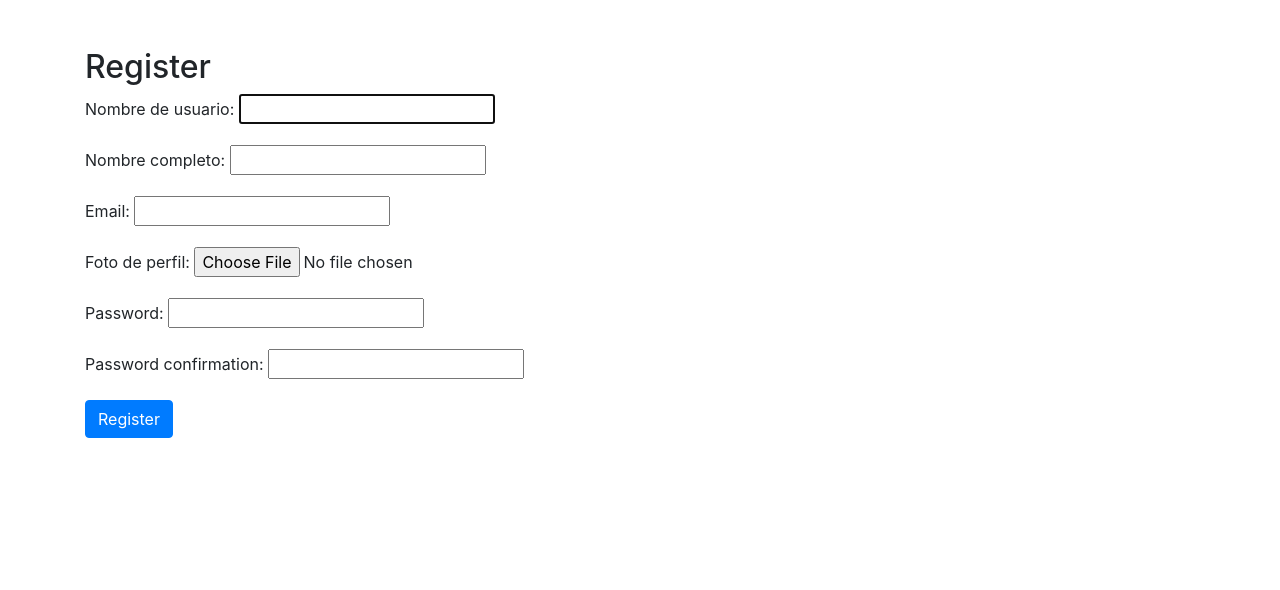
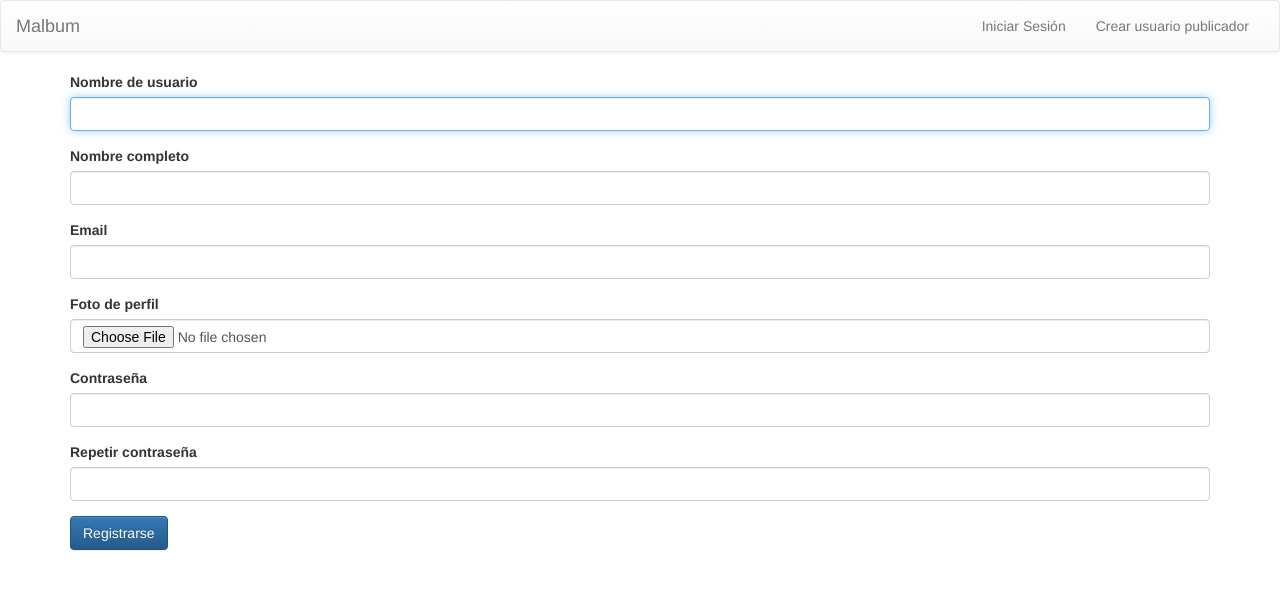
Before and after one commit to jsdgdo/malbum, a Django app: page /usuario/registrar/ in a window 1280 px wide. Shown: the top 590 px of the page. Run offline with Django 5.2, Linux system fonts and the light colour scheme; some libraries are stand-ins or nearby versions.

Commit message:
Formulario de inicio de sesión hecho

```diff
--- a/malbum/settings.py
+++ b/malbum/settings.py
@@ -38,6 +38,7 @@ INSTALLED_APPS = [
     'django.contrib.messages',
     'django.contrib.staticfiles',
     'usuario',
+    'widget_tweaks',
 ]
 
 MIDDLEWARE = [
@@ -106,7 +107,7 @@ AUTH_PASSWORD_VALIDATORS = [
 # Internationalization
 # https://docs.djangoproject.com/en/5.0/topics/i18n/
 
-LANGUAGE_CODE = 'en-us'
+LANGUAGE_CODE = 'es'
 
 TIME_ZONE = 'UTC'
 
@@ -126,3 +127,6 @@ STATIC_URL = 'static/'
 DEFAULT_AUTO_FIELD = 'django.db.models.BigAutoField'
 
 AUTH_USER_MODEL = 'usuario.Usuario'
+
+LOGIN_REDIRECT_URL = 'inicio'
+LOGOUT_REDIRECT_URL = 'registrarUsuario'
--- a/templates/base.html
+++ b/templates/base.html
@@ -26,22 +26,22 @@
 
 				<!-- Collect the nav links, forms, and other content for toggling -->
 				<div class="collapse navbar-collapse" id="bs-example-navbar-collapse-1">
-					<ul class="nav navbar-nav">
-						<li class="active"><a href="{% url 'inicio' %}">Inicio <span class="sr-only">(current)</span></a></li>
-					</ul>
+					{% comment %} <ul class="nav navbar-nav">
+						<li><a href="{% url 'inicio' %}">Inicio <span class="sr-only">(current)</span></a></li>
+					</ul> {% endcomment %}
 					<ul class="nav navbar-nav navbar-right">
-						{% comment %} {% if user.is_authenticated %}
+						{% if user.is_authenticated %}
 							<li class="nav-item">
 								<a class="nav-link" href="{% url 'logout' %}">Cerrar Sesión ({{ user.username }})</a>
 							</li>
 						{% else %}
 							<li class="nav-item">
-											<a class="nav-link" href="{% url 'login' %}">Iniciar Sesión</a>
-									</li> {% endcomment %}
+									<a class="nav-link" href="{% url 'iniciarSesion' %}">Iniciar Sesión</a>
+							</li>
 							<li class="nav-item">
 								<a class="nav-link" href="{% url 'registrarUsuario' %}">Crear usuario publicador</a>
 							</li>
-						{% comment %} {% endif %} {% endcomment %}
+						{% endif %}
 					</ul>
 				</div><!-- /.navbar-collapse -->
 			</div><!-- /.container-fluid -->
--- a/templates/inicio.html
+++ b/templates/inicio.html
@@ -4,6 +4,7 @@
 {% block title %}Página principal{% endblock %}
 
 {% block content %}
-<h1>Malbum: recupera el control de tus fotos</h1>
+<h1>Malbum</h1>
+<h2>Recupera el control de tus fotos</h2>
 <p>Malbum es una plataforma abierta para gestionar y compartir tus fotografías con total control y privacidad. Olvídate de las redes sociales que explotan tu contenido: con Malbum, tú decides cómo y dónde se comparte. Únete al Fediverso a través de protocolos abiertos como ActivityPub y RSS, y sé dueño de tu contenido. ¡Regístrate y empieza a compartir de manera segura y libre!</p>
 {% endblock %}
--- a/templates/usuario/registrar.html
+++ b/templates/usuario/registrar.html
@@ -1,81 +1,74 @@
-<!DOCTYPE html>
-<html lang="es">
-<head>
-    <meta charset="UTF-8">
-    <meta name="viewport" content="width=device-width, initial-scale=1.0">
-    <title>Register</title>
-    <!-- Optional: Include Bootstrap CSS for styling -->
-    <link href="https://stackpath.bootstrapcdn.com/bootstrap/4.5.2/css/bootstrap.min.css" rel="stylesheet">
-</head>
-<body>
-    <div class="container">
-        <h2 class="mt-5">Register</h2>
+<!-- templates/home.html -->
+{% extends 'base.html' %}
 
-        <!-- Display form errors if any -->
-        {% if form.errors %}
-            <div class="alert alert-danger">
-                <ul>
-                    {% for field, errors in form.errors.items %}
-                        {% for error in errors %}
-                            <li>{{ field }}: {{ error }}</li>
-                        {% endfor %}
-                    {% endfor %}
-                </ul>
+{% block title %}Registro de usuario publicador{% endblock %}
+
+{% block content %}
+    {% load widget_tweaks %}
+
+    <form method="post" enctype="multipart/form-data" class="needs-validation" novalidate>
+    {% csrf_token %}
+    <!-- Render form fields -->
+    <div class="form-group  {% if form.nombreCompleto.errors %}has-error has-feedback{% endif %}">
+        <label for="{{ form.username.id_for_label }}" class="form-label">{{ form.username.label }}</label>
+        {{ form.username|add_class:"form-control" }}
+        {% if form.username.errors %}
+            <div class="invalid-feedback d-block">
+                {{ form.username.errors|join:", " }}
             </div>
         {% endif %}
+    </div>
 
-        <form method="post" enctype="multipart/form-data">
-            {% csrf_token %}
-            <!-- Render form fields -->
-            <div class="form-group">
-                {{ form.username.label_tag }}
-                {{ form.username }}
-                {% if form.username.errors %}
-                    <div class="alert alert-danger">{{ form.username.errors }}</div>
+    <div class="form-group  {% if form.nombreCompleto.errors %}has-error has-feedback{% endif %}">
+        <label for="{{ form.nombreCompleto.id_for_label }}" class="form-label">{{ form.nombreCompleto.label }}</label>
+        {{ form.nombreCompleto|add_class:"form-control" }}
+        {% if form.nombreCompleto.errors %}
+            <div class="invalid-feedback d-block">
+                {{ form.nombreCompleto.errors|join:", " }}
+            </div>
         {% endif %}
     </div>
-            <div class="form-group">
-                {{ form.nombreCompleto.label_tag }}
-                {{ form.nombreCompleto }}
-                {% if form.nombreCompleto.errors %}
-                    <div class="alert alert-danger">{{ form.nombreCompleto.errors }}</div>
+
+    <div class="form-group  {% if form.nombreCompleto.errors %}has-error has-feedback{% endif %}">
+        <label for="{{ form.email.id_for_label }}" class="form-label">{{ form.email.label }}</label>
+        {{ form.email|add_class:"form-control" }}
+        {% if form.email.errors %}
+            <div class="invalid-feedback d-block">
+                {{ form.email.errors|join:", " }}
+            </div>
         {% endif %}
     </div>
-            <div class="form-group">
-                {{ form.email.label_tag }}
-                {{ form.email }}
-                {% if form.email.errors %}
-                    <div class="alert alert-danger">{{ form.email.errors }}</div>
+
+    <div class="form-group  {% if form.nombreCompleto.errors %}has-error has-feedback{% endif %}">
+        <label for="{{ form.fotoDePerfil.id_for_label }}" class="form-label">{{ form.fotoDePerfil.label }}</label>
+        {{ form.fotoDePerfil|add_class:"form-control" }}
+        {% if form.fotoDePerfil.errors %}
+            <div class="invalid-feedback d-block">
+                {{ form.fotoDePerfil.errors|join:", " }}
+            </div>
         {% endif %}
     </div>
-            <div class="form-group">
-                {{ form.fotoDePerfil.label_tag }}
-                {{ form.fotoDePerfil }}
-                {% if form.fotoDePerfil.errors %}
-                    <div class="alert alert-danger">{{ form.fotoDePerfil.errors }}</div>
+
+    <div class="form-group  {% if form.nombreCompleto.errors %}has-error has-feedback{% endif %}">
+        <label for="{{ form.password1.id_for_label }}" class="form-label">Contraseña</label>
+        {{ form.password1|add_class:"form-control" }}
+        {% if form.password1.errors %}
+            <div class="invalid-feedback d-block">
+                {{ form.password1.errors|join:", " }}
+            </div>
         {% endif %}
     </div>
-            <div class="form-group">
-                {{ form.password1.label_tag }}
-                {{ form.password1 }}
-                {% if form.password1.errors %}
-                    <div class="alert alert-danger">{{ form.password1.errors }}</div>
+
+    <div class="form-group  {% if form.nombreCompleto.errors %}has-error has-feedback{% endif %}">
+        <label for="{{ form.password2.id_for_label }}" class="form-label">Repetir contraseña</label>
+        {{ form.password2|add_class:"form-control" }}
+        {% if form.password2.errors %}
+            <div class="invalid-feedback d-block">
+                {{ form.password2.errors|join:", " }}
+            </div>
         {% endif %}
     </div>
-            <div class="form-group">
-                {{ form.password2.label_tag }}
-                {{ form.password2 }}
-                {% if form.password2.errors %}
-                    <div class="alert alert-danger">{{ form.password2.errors }}</div>
-                {% endif %}
-            </div>
-            <button type="submit" class="btn btn-primary">Register</button>
+
+    <button type="submit" class="btn btn-primary">Registrarse</button>
     </form>
-    </div>
-
-    <!-- Optional: Include Bootstrap JS for interactive components -->
-    <script src="https://code.jquery.com/jquery-3.5.1.slim.min.js"></script>
-    <script src="https://cdn.jsdelivr.net/npm/@popperjs/core@2.9.3/dist/umd/popper.min.js"></script>
-    <script src="https://stackpath.bootstrapcdn.com/bootstrap/4.5.2/js/bootstrap.min.js"></script>
-</body>
-</html>
+{% endblock %}
--- a/usuario/forms.py
+++ b/usuario/forms.py
@@ -13,7 +13,7 @@ class RegistroUsuarioForm(UserCreationForm):
     labels = {
       "username": "Nombre de usuario",
       "password1": "Contraseña",
-      "password2": "Repetir contraseña"
+      "password2": "Repetir contraseña",
     }
 
   def save(self, commit=True):
--- a/usuario/urls.py
+++ b/usuario/urls.py
@@ -1,6 +1,9 @@
 from django.urls import path
+from django.contrib.auth import views as auth_views
 from .views import registrarUsuario
 
 urlpatterns = [
     path('registrar/', registrarUsuario, name="registrarUsuario"),
+    path('iniciar-sesion/', auth_views.LoginView.as_view(template_name='usuario/iniciar-sesion.html'), name='iniciarSesion'),
+
 ]
```
Also changed, not shown: templates/usuario/iniciar-sesion.html (added, +42 -0 lines), db.sqlite3. Lines whose indentation alone changed are shown as unchanged.
